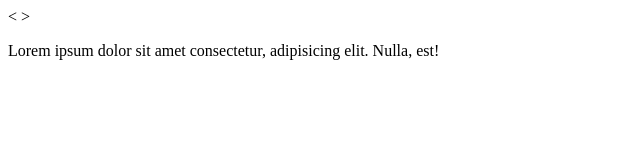
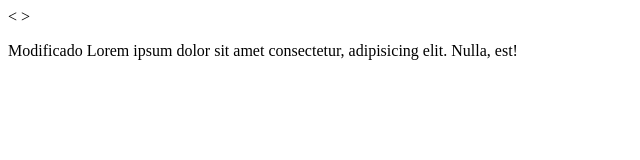
Before and after one commit to indexadonet/test-repositorio, a plain HTML site: page index.html in a window 1280 px wide. Shown: the whole page, without its empty margins (0-640 px from the left). Drawn offline with Linux system fonts and the light colour scheme.

Commit message:
Finalizado4

```diff
--- a/index.html
+++ b/index.html
@@ -7,11 +7,11 @@
     <title>GIT VSCode</title>
 </head>
 <body>
-    <!-- DIV CONTENEDOR 2 -->>
+    <!-- DIV CONTENEDOR 3 -->>
     <div class="container">
         <div class="row">
             <p>
-                Lorem ipsum dolor sit amet consectetur, adipisicing elit. Nulla, est!
+                Modificado Lorem ipsum dolor sit amet consectetur, adipisicing elit. Nulla, est!
             </p>
         </div>
     </div>
```
